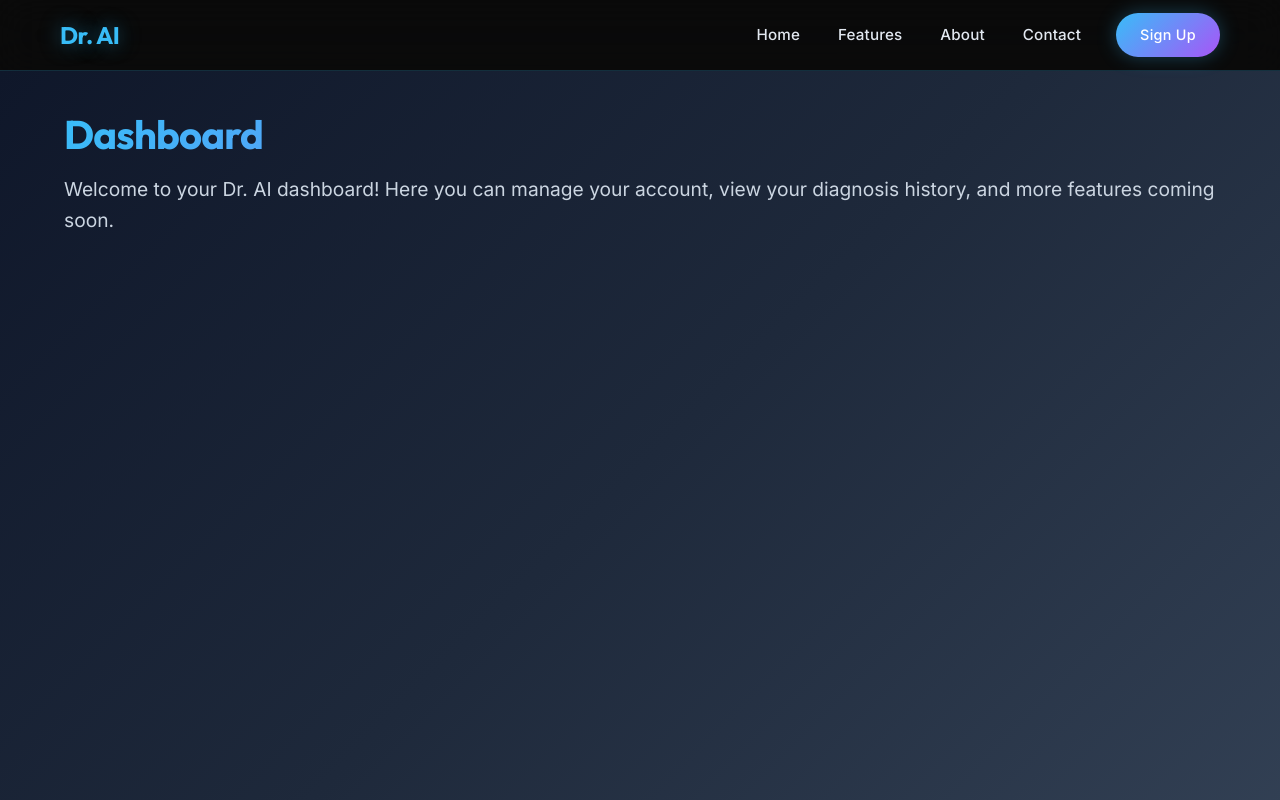
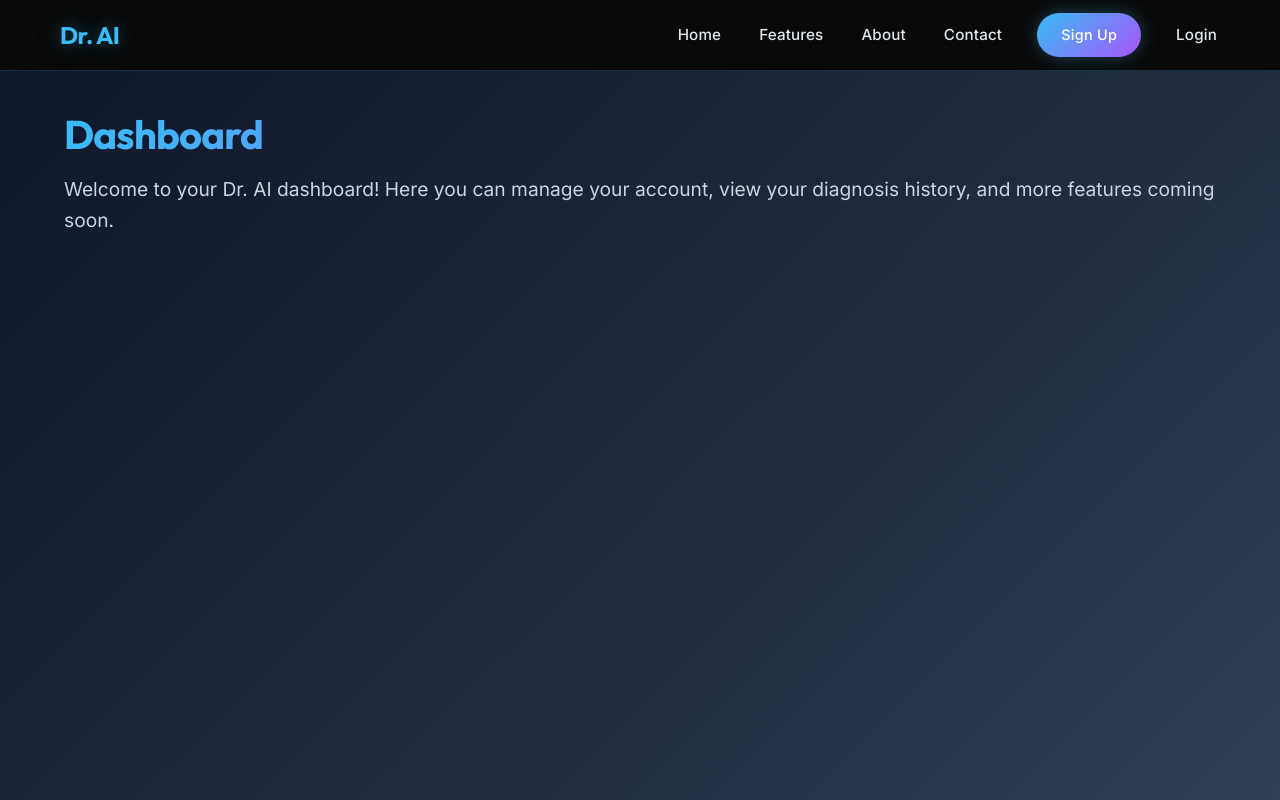
Before and after one commit to OktayJazideh/medicine-ai, a Vue app: page /dashboard in a window 1280 px wide. Shown: the top 800 px of the page. Built offline with nearby package versions, Linux system fonts and the light colour scheme; no server answers.

Commit message:
add states

```diff
--- a/src/components/Navbar.vue
+++ b/src/components/Navbar.vue
@@ -1,6 +1,11 @@
 <script setup>
 import { ref } from 'vue'
 import { smoothScrollWithOffset } from '../utils/smoothScroll.js'
+import { useUserStore } from '../stores/user'
+const userStore = useUserStore()
+import { signOut } from 'firebase/auth'
+import { auth } from '../firebase'
+const logout = () => signOut(auth)
 
 const isMenuOpen = ref(false)
 
@@ -30,7 +35,10 @@ const smoothScrollTo = (targetId) => {
         <a href="#features" class="nav-link font-medium" @click.prevent="smoothScrollTo('#features')">Features</a>
         <a href="#about" class="nav-link font-medium" @click.prevent="smoothScrollTo('#about')">About</a>
         <a href="#contact" class="nav-link font-medium" @click.prevent="smoothScrollTo('#contact')">Contact</a>
-        <router-link to="/register" class="nav-link register-btn font-semibold">Sign Up</router-link>
+        <router-link v-if="!userStore.user" to="/register" class="nav-link register-btn font-semibold">Sign Up</router-link>
+        <router-link v-if="!userStore.user" to="/login" class="nav-link font-semibold">Login</router-link>
+        <router-link v-if="userStore.user" to="/dashboard" class="nav-link font-semibold">Dashboard</router-link>
+        <button v-if="userStore.user" @click="logout" class="nav-link font-semibold" style="background:none;border:none;cursor:pointer;">Logout</button>
       </div>
 
       <div class="nav-toggle" @click="toggleMenu">
--- /dev/null
+++ b/src/stores/user.js
@@ -0,0 +1,15 @@
+import { defineStore } from 'pinia'
+import { ref } from 'vue'
+import { onAuthStateChanged } from 'firebase/auth'
+import { auth } from '../firebase'
+
+export const useUserStore = defineStore('user', () => {
+  const user = ref(null)
+
+  // Listen to Firebase auth state
+  onAuthStateChanged(auth, (firebaseUser) => {
+    user.value = firebaseUser
+  })
+
+  return { user }
+})
--- a/src/views/Login.vue
+++ b/src/views/Login.vue
@@ -77,6 +77,8 @@ import { supabase } from '../supabase'
 import BaseLayout from '../layouts/BaseLayout.vue'
 import { auth, provider, signInWithPopup } from '../firebase'
 import { useRouter, useRoute } from 'vue-router'
+import { useUserStore } from '../stores/user'
+import { watchEffect } from 'vue'
 
 const router = useRouter()
 const route = useRoute()
@@ -87,6 +89,13 @@ const password = ref('')
 const rememberMe = ref(false)
 const error = ref('')
 const loading = ref(false)
+
+const userStore = useUserStore()
+watchEffect(() => {
+  if (userStore.user) {
+    router.push('/dashboard')
+  }
+})
 
 const login = async () => {
   error.value = ''
--- a/src/views/Register.vue
+++ b/src/views/Register.vue
@@ -79,6 +79,8 @@ import { supabase } from '../supabase'
 import BaseLayout from '../layouts/BaseLayout.vue'
 import { auth, provider, signInWithPopup } from '../firebase'
 import { useRouter } from 'vue-router'
+import { useUserStore } from '../stores/user'
+import { watchEffect } from 'vue'
 
 const router = useRouter()
 
@@ -88,6 +90,13 @@ const confirmPassword = ref('')
 const error = ref('')
 const success = ref('')
 const loading = ref(false)
+
+const userStore = useUserStore()
+watchEffect(() => {
+  if (userStore.user) {
+    router.push('/dashboard')
+  }
+})
 
 const register = async () => {
   // Reset messages
```
Lines whose indentation alone changed are shown as unchanged.
